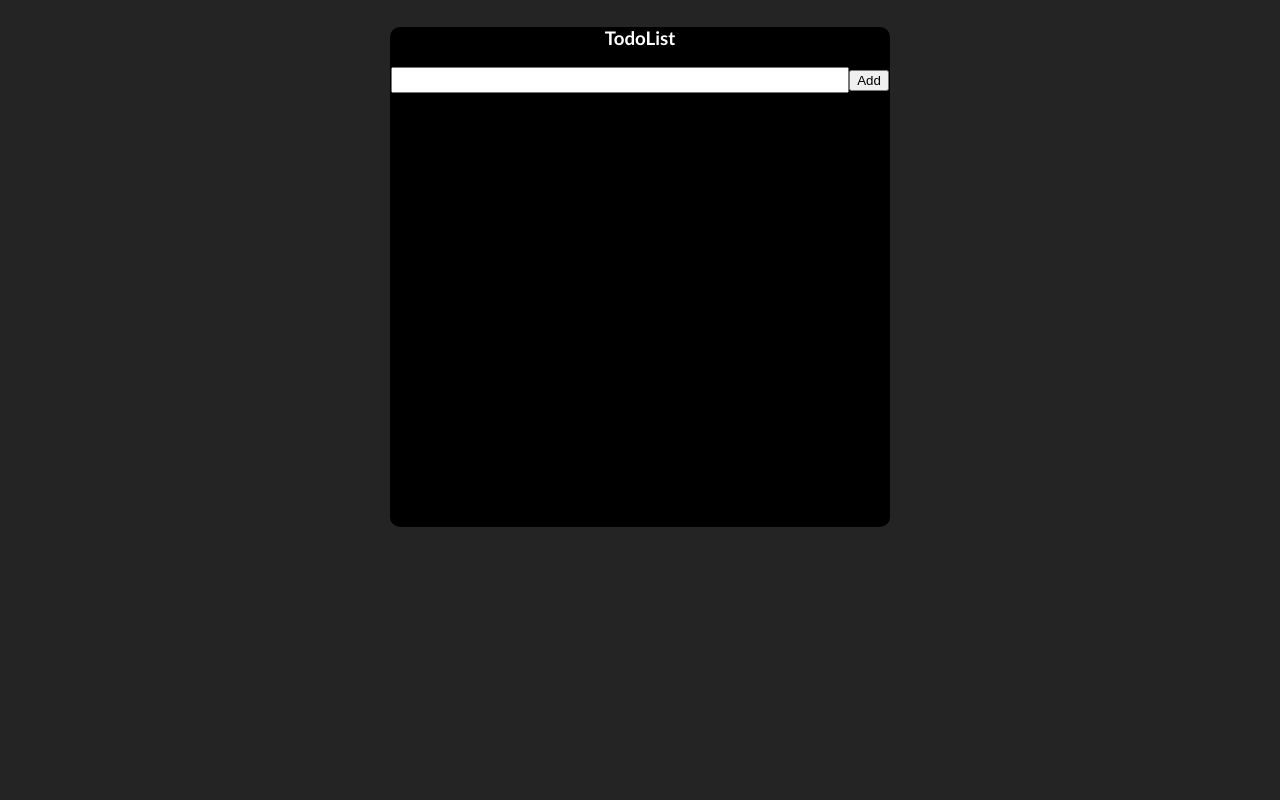
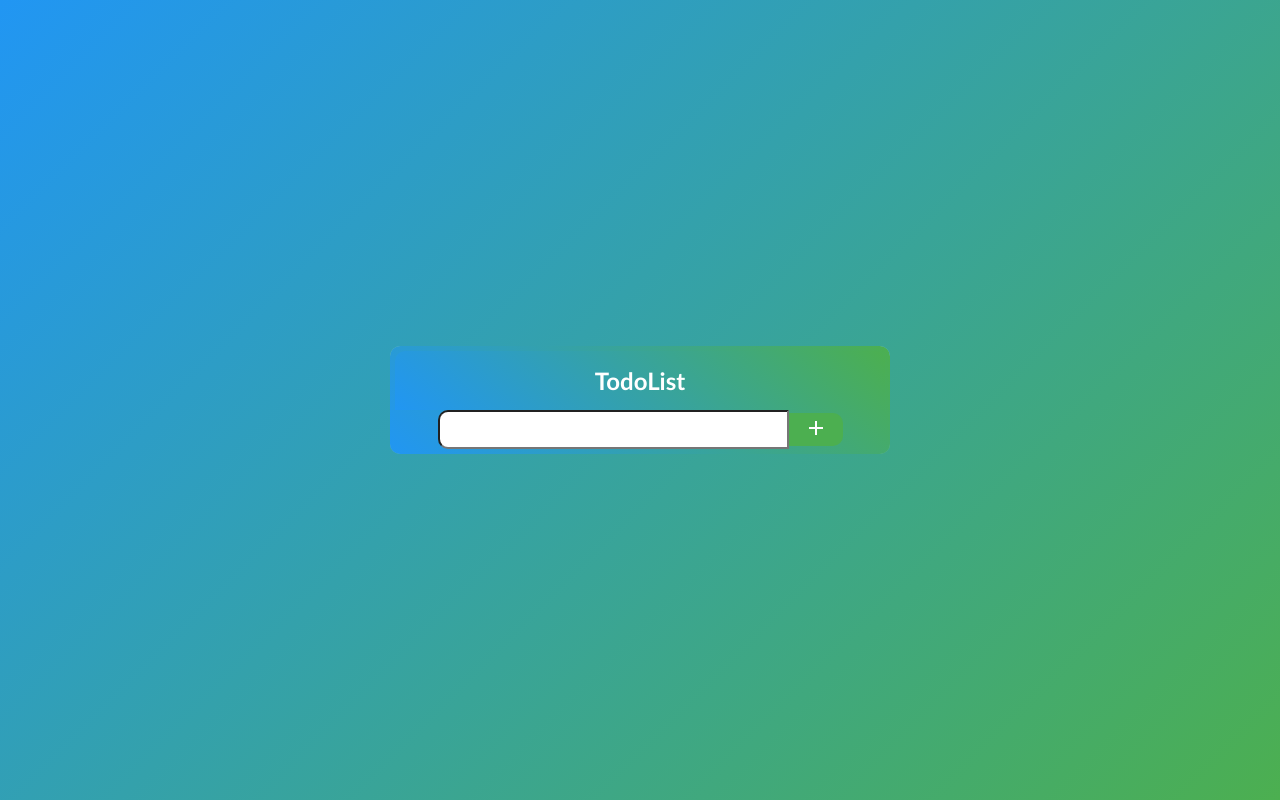
Before and after one commit to AwaisRehman262/TodoList-React, a React (Vite) app: page / in a window 1280 px wide. Built offline with nearby package versions, Linux system fonts and the light colour scheme.

Commit message:
added MUI and styling makeover using a little gpt

```diff
--- a/package.json
+++ b/package.json
@@ -10,6 +10,11 @@
     "preview": "vite preview"
   },
   "dependencies": {
+    "@emotion/react": "^11.11.3",
+    "@emotion/styled": "^11.11.0",
+    "@mui/icons-material": "^5.15.4",
+    "install": "^0.13.0",
+    "npm": "^10.3.0",
     "react": "^18.2.0",
     "react-dom": "^18.2.0",
     "uuid": "^9.0.1"
--- a/src/components/Todo-list/Todo-ListViewer.tsx
+++ /dev/null
@@ -1,5 +0,0 @@
-import { Fragment } from "react";
-
-export default function TodoListViewer(props: any): any {
-  return <Fragment></Fragment>;
-}
--- a/src/components/Todo-list/Todo-list.tsx
+++ b/src/components/Todo-list/Todo-list.tsx
@@ -1,6 +1,9 @@
 import { FC } from "react";
 import { useState } from "react";
 import { v4 as uuidv4 } from "uuid";
+import DeleteIcon from "@mui/icons-material/Delete";
+import EditIcon from "@mui/icons-material/Edit";
+import AddIcon from "@mui/icons-material/Add";
 
 import "./style.css";
 
@@ -10,17 +13,23 @@ export const Todolist: FC = () => {
 
   let [todoArray, setTodoArray] = useState<object[]>([]);
   let [inputValue, setInputValue] = useState<string>("");
+  let [isAlerted, setIsAlerted] = useState<boolean>(false);
 
   const addTodo = (todo: string) => {
+    if (todo.trim() !== "") {
       const newTodo = {
         id: uuidv4(),
         todo: todo,
       };
 
       setTodoArray([...todoArray, newTodo]);
+      setInputValue("");
+      setIsAlerted(false);
+    } else {
+      setIsAlerted(true);
+    }
+  };
 
-    setInputValue("");
-  };
   const startEditing = (id: number) => {
     const todoToEdit = todoArray.find((todo: any) => todo.id === id);
     if (todoToEdit) {
@@ -48,6 +57,7 @@ export const Todolist: FC = () => {
 
   return (
     <div className="mainDiv">
+      <div className="headerWrapper">
         <h3>TodoList</h3>
 
         <input
@@ -56,7 +66,19 @@ export const Todolist: FC = () => {
           onChange={(e) => setInputValue(e.target.value)}
         />
 
-      <button onClick={() => addTodo(inputValue)}>Add</button>
+        <button onClick={() => addTodo(inputValue)} className="addButton">
+          <AddIcon />{" "}
+        </button>
+        <p
+          style={{
+            color: "red",
+            fontWeight: "600",
+            display: isAlerted ? "block" : "none",
+          }}
+        >
+          Todo field can't be empty
+        </p>
+      </div>
       <ul>
         {todoArray.map((todo: any) => (
           <li key={todo.id}>
@@ -67,13 +89,30 @@ export const Todolist: FC = () => {
                   value={editedTodoText}
                   onChange={(e) => setEditedTodoText(e.target.value)}
                 />
-                <button onClick={() => saveEditedTodo(todo.id)}>Save</button>
+                <button
+                  onClick={() => saveEditedTodo(todo.id)}
+                  className="saveButton"
+                >
+                  Save
+                </button>
               </>
             ) : (
               <>
                 {todo.todo}
-                <button onClick={() => delTodo(todo.id)}>&times;</button>
-                <button onClick={() => startEditing(todo.id)}>Edit</button>
+                <div className="buttonDiv">
+                  <button
+                    onClick={() => delTodo(todo.id)}
+                    className="addEditButton"
+                  >
+                    <DeleteIcon />{" "}
+                  </button>
+                  <button
+                    onClick={() => startEditing(todo.id)}
+                    className="addEditButton"
+                  >
+                    <EditIcon />{" "}
+                  </button>
+                </div>
               </>
             )}
           </li>
--- a/src/components/Todo-list/style.css
+++ b/src/components/Todo-list/style.css
@@ -1,21 +1,149 @@
-body{
-    background-color: #242424;
+body {
+    background: linear-gradient(135deg, #2196F3, #4CAF50);
     display: flex;
     align-items: center;
     justify-content: center;
     color: white;
-    font-family:'Gill Sans', 'Gill Sans MT', Calibri, 'Trebuchet MS', sans-serif ;
+    font-family: 'Gill Sans', 'Gill Sans MT', Calibri, 'Trebuchet MS', sans-serif;
     text-align: center;
+    margin: 0;
+    height: 100vh;
 }
 
-.mainDiv{
-    background-color: black;
+.mainDiv {
+    background: rgba(255, 255, 255, 0.2);
     width: 500px;
-    height: 500px;
     border-radius: 10px;
+    overflow-y: auto;
+    max-height: calc(80vh - 8vh);
+    position: relative;
+    /* Added position relative */
 }
 
-.mainDiv input{
-    width:90%;
-    height: 20px;
+.headerWrapper {
+    background: linear-gradient(45deg, #2196F3, #4CAF50);
+    padding: 1%;
+    border-top-left-radius: 10px;
+    border-top-right-radius: 10px;
+    margin: 0;
+    position: sticky;
+    top: 0;
+    z-index: 1;
 }
+
+.mainDiv h3 {
+    background: linear-gradient(45deg, #2196F3, #4CAF50);
+    padding: 15px;
+    border-top-left-radius: 10px;
+    border-top-right-radius: 10px;
+    margin: 0;
+    font-size: 24px;
+}
+
+.mainDiv input {
+    width: 70%;
+    height: 33px;
+    border-radius: 10px 0 0 10px;
+    vertical-align: middle;
+}
+
+.addButton {
+    border-radius: 0 10px 10px 0;
+    height: 33px;
+    vertical-align: middle;
+    background-color: #4caf50;
+    color: white;
+    cursor: pointer;
+    border: none;
+    padding: 0 15px;
+}
+
+.addButton:hover {
+    background-color: #45a049;
+}
+
+.mainDiv ul {
+    list-style: none;
+    padding: 0;
+    margin: 0;
+    overflow-y: auto;
+    /* Add scrollbar if needed */
+}
+
+.mainDiv ul::-webkit-scrollbar {
+    width: 12px;
+    /* Width of the entire scrollbar */
+}
+
+.mainDiv ul::-webkit-scrollbar-track {
+    background: rgba(255, 255, 255, 0.2);
+    /* Track color */
+}
+
+.mainDiv ul::-webkit-scrollbar-thumb {
+    background-color: #4caf50;
+    /* Thumb color */
+    border-radius: 6px;
+    /* Rounded corners */
+    border: 3px solid #2196F3;
+    /* Border color */
+}
+
+.mainDiv ul::-webkit-scrollbar-thumb:hover {
+    background-color: #45a049;
+    /* Hovered thumb color */
+}
+
+.mainDiv li {
+    border-bottom: 1px solid #333;
+    border-left: 1px solid #333;
+    padding: 10px;
+    display: flex;
+    justify-content: space-between;
+    align-items: center;
+    border-radius: 5px;
+}
+
+.buttonDiv {
+    align-items: flex-end;
+    margin-left: auto;
+    /* Ensure buttonDiv stays on the right */
+}
+
+.addEditButton,
+.saveButton {
+    border: none;
+    background-color: #d9534f;
+    color: white;
+    padding: 10px;
+    cursor: pointer;
+    border-radius: 5px;
+}
+
+.addEditButton:hover,
+.saveButton:hover {
+    background-color: #c9302c;
+}
+
+.mainDiv button.addEditButton:last-child {
+    border-radius: 0 5px 5px 0;
+}
+
+.buttonDiv button {
+    margin-right: 5px;
+}
+
+.buttonDiv button:hover {
+    background-color: #d9534f;
+}
+
+/* Mobile styles */
+@media screen and (max-width: 480px) {
+    .mainDiv {
+        width: 100%;
+    }
+
+    .mainDiv input {
+        width: 50%;
+    }
+}
```
Also changed, not shown: 1 other file (tests, documents, lock files or other folders). Lines whose indentation alone changed are shown as unchanged.
